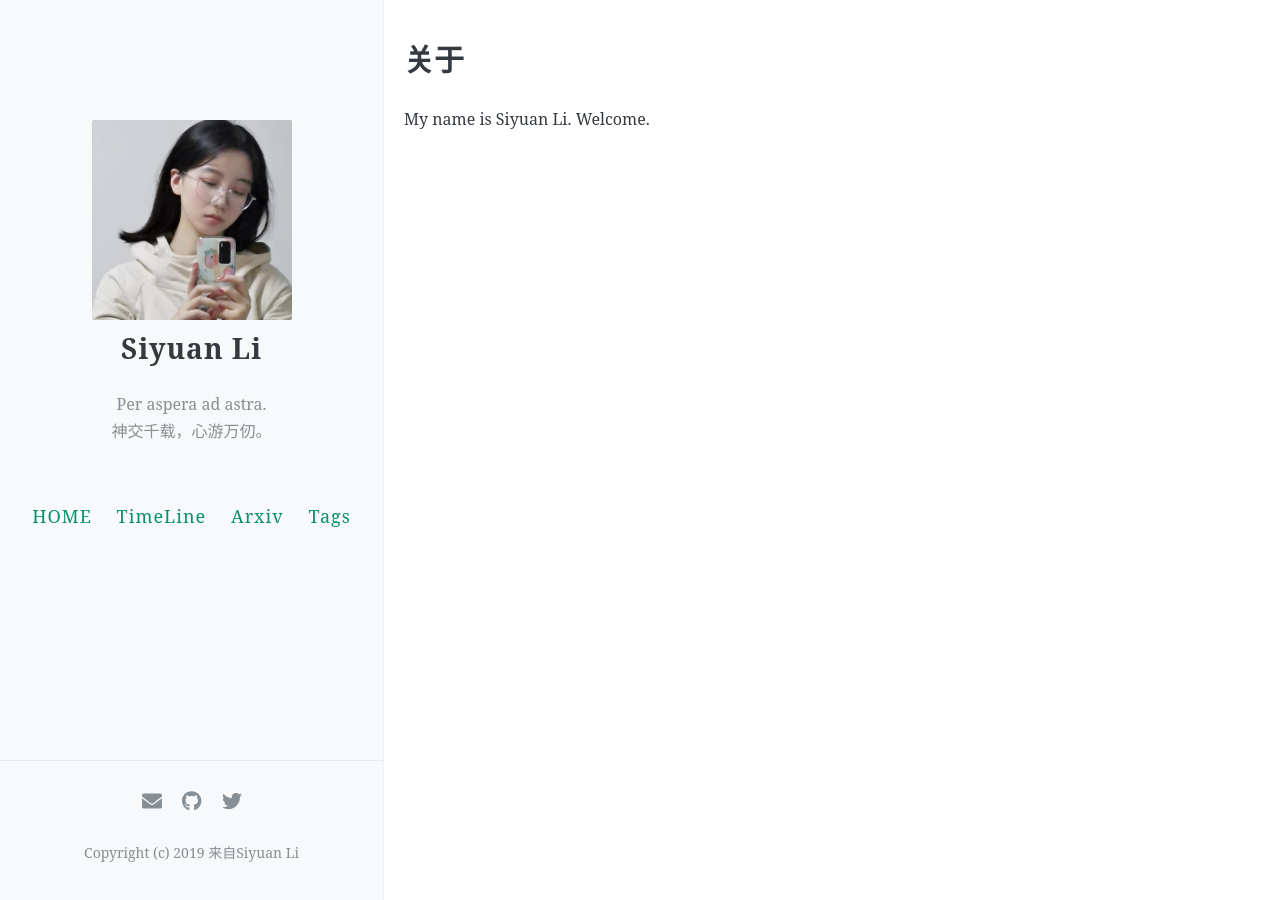
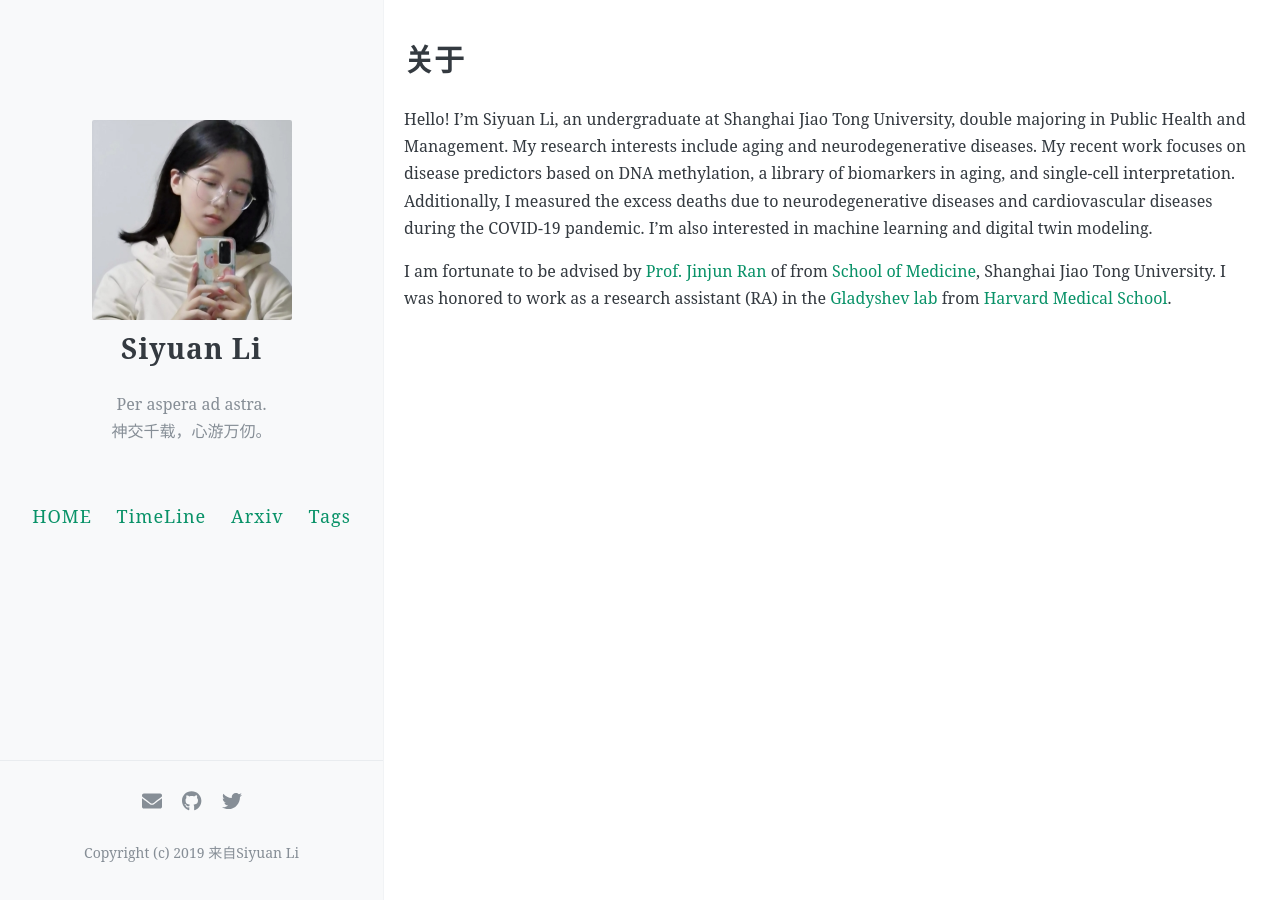
Before and after one commit to ApolloLSY/Attic, a Jekyll site: the page built from about.md, in a window 1280 px wide. Built offline with Jekyll 4.4.1, drawn with Linux system fonts in a browser that asks for light colours; comment, search, counter and statistics services are not loaded.

Commit message:
Update about.md

```diff
--- a/about.md
+++ b/about.md
@@ -4,5 +4,6 @@ title: 关于
 permalink: /about/
 ---
 
+Hello! I’m Siyuan Li, an undergraduate at Shanghai Jiao Tong University, double majoring in Public Health and Management. My research interests include aging and neurodegenerative diseases. My recent work focuses on disease predictors based on DNA methylation, a library of biomarkers in aging, and single-cell interpretation. Additionally, I measured the excess deaths due to neurodegenerative diseases and cardiovascular diseases during the COVID-19 pandemic. I’m also interested in machine learning and digital twin modeling.
 
-My name is Siyuan Li. Welcome.
+I am fortunate to be advised by [Prof. Jinjun Ran](https://scholar.google.com/citations?user=VjVQi2IAAAAJ&hl=zh-CN) of from [School of Medicine](https://www.shsmu.edu.cn/sph/index.htm), Shanghai Jiao Tong University. I was honored to work as a research assistant (RA) in the [Gladyshev lab](https://gladyshevlab.bwh.harvard.edu/) from [Harvard Medical School](https://hms.harvard.edu/).
```
